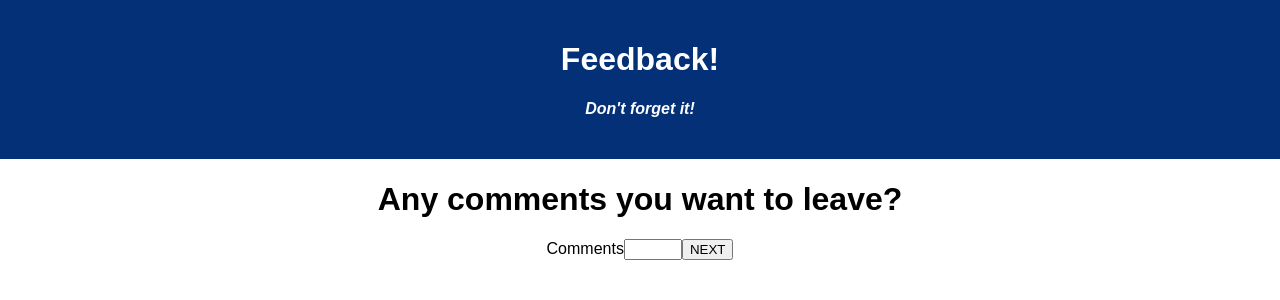
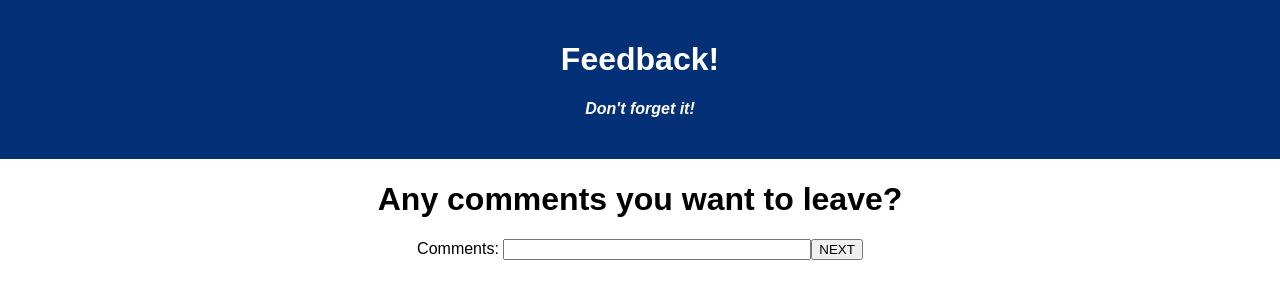
Before and after one commit to janmichaelbiyo/weekend-redux-feedback-loop, a React (Vite) app: page /#/comment in a window 1280 px wide. Shown: the top 300 px of the page. Built offline with nearby package versions, Linux system fonts and the light colour scheme.

Commit message:
finished all the redux and they all go to the review page

```diff
--- a/src/components/Comment/Comment.jsx
+++ b/src/components/Comment/Comment.jsx
@@ -1,21 +1,35 @@
 import React from 'react';
+import { useState } from 'react';
 import { useHistory } from 'react-router-dom';
+import { useDispatch } from 'react-redux';
 
 function Comment() {
+  const [inputComment, setInputComment] = useState('');
   const history = useHistory();
-  const handleNavtoReview = () => {
+  const dispatch = useDispatch();
+
+  const submitComment = (event) => {
+    event.preventDefault();
+    dispatch({
+      type: 'COMMENT_ADD',
+      payload: inputComment,
+    });
     history.push('/review');
   };
+
+  const handleComment = (event) => {
+    setInputComment(event.target.value);
+  };
+
   return (
     <div>
       <h1>Any comments you want to leave?</h1>
-      <form>
-        <label>Comments</label>
-        <input />
-        <button type="submit" onClick={handleNavtoReview}>
-          NEXT
-        </button>
-      </form>
+
+      <label>Comments: </label>
+      <input class="comment" type="text" onChange={handleComment} />
+      <button type="submit" onClick={submitComment}>
+        NEXT
+      </button>
     </div>
   );
 }
--- a/src/components/Review/Review.jsx
+++ b/src/components/Review/Review.jsx
@@ -6,6 +6,8 @@ function Review() {
   const feeling = useSelector((state) => state.feeling);
   const understanding = useSelector((state) => state.understanding);
   const support = useSelector((state) => state.support);
+  const comment = useSelector((state) => state.comment);
+
   const history = useHistory();
   const handleNavtoSubmission = () => {
     history.push('/submission');
@@ -14,10 +16,10 @@ function Review() {
     <div>
       <h1>Review Your Feedback</h1>
       <ul>
-        <li>Feeling:{feeling}</li>
-        <li>Understanding:{understanding}</li>
-        <li>Support:{support}</li>
-        <li>Comments:</li>
+        <li>Feeling: {feeling}</li>
+        <li>Understanding: {understanding}</li>
+        <li>Support: {support}</li>
+        <li>Comments: {comment}</li>
         <button onClick={handleNavtoSubmission}>SUBMIT</button>
       </ul>
     </div>
--- a/src/index.css
+++ b/src/index.css
@@ -11,3 +11,7 @@ ul {
 input {
   width: 50px;
 }
+
+.comment {
+  width: 300px;
+}
--- a/src/store.js
+++ b/src/store.js
@@ -22,11 +22,19 @@ const support = (state = 1, action) => {
   return state;
 };
 
+const comment = (state = '', action) => {
+  if (action.type === 'COMMENT_ADD') {
+    return action.payload;
+  }
+  return state;
+};
+
 const store = createStore(
   combineReducers({
     feeling,
     understanding,
     support,
+    comment,
   }),
   applyMiddleware(logger)
 );
```
